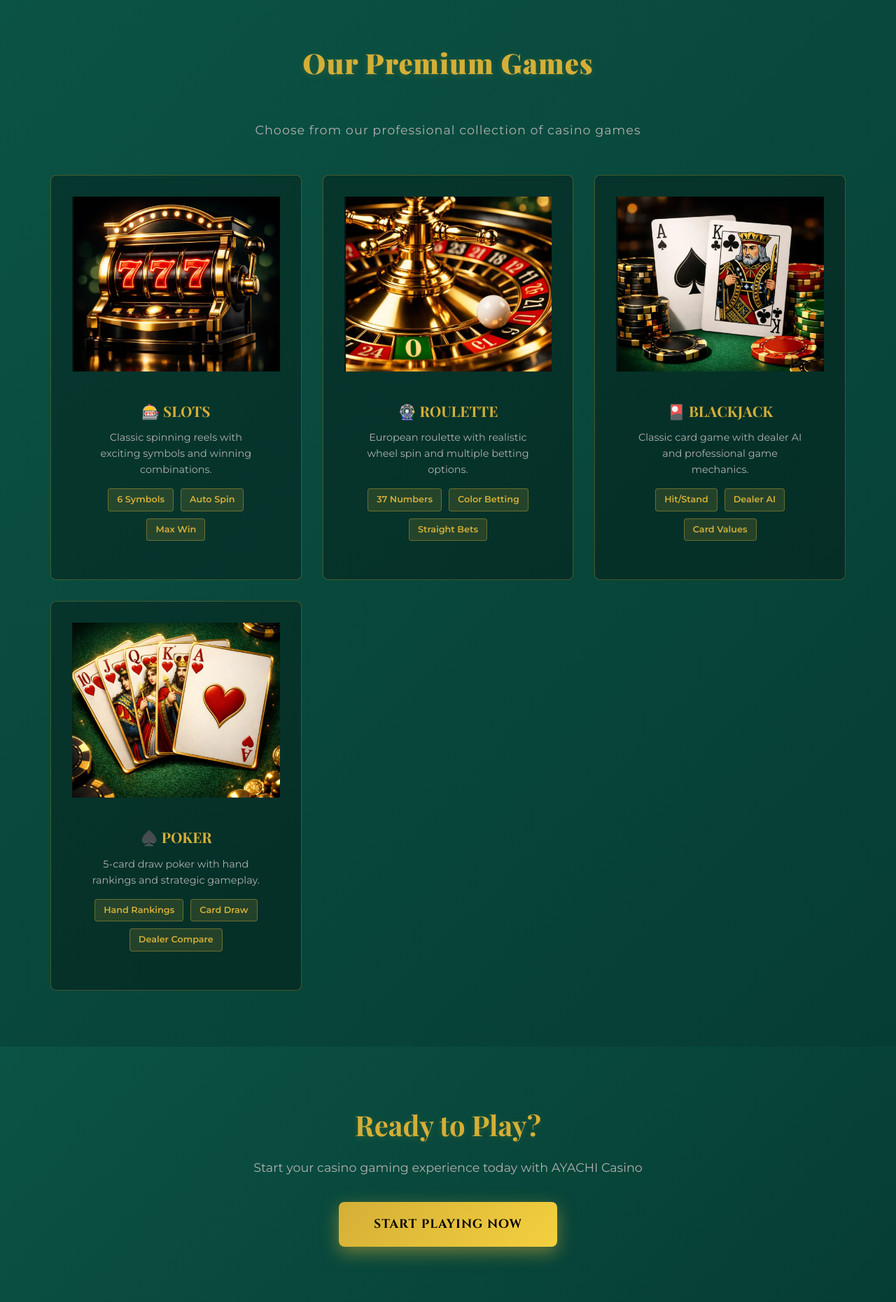
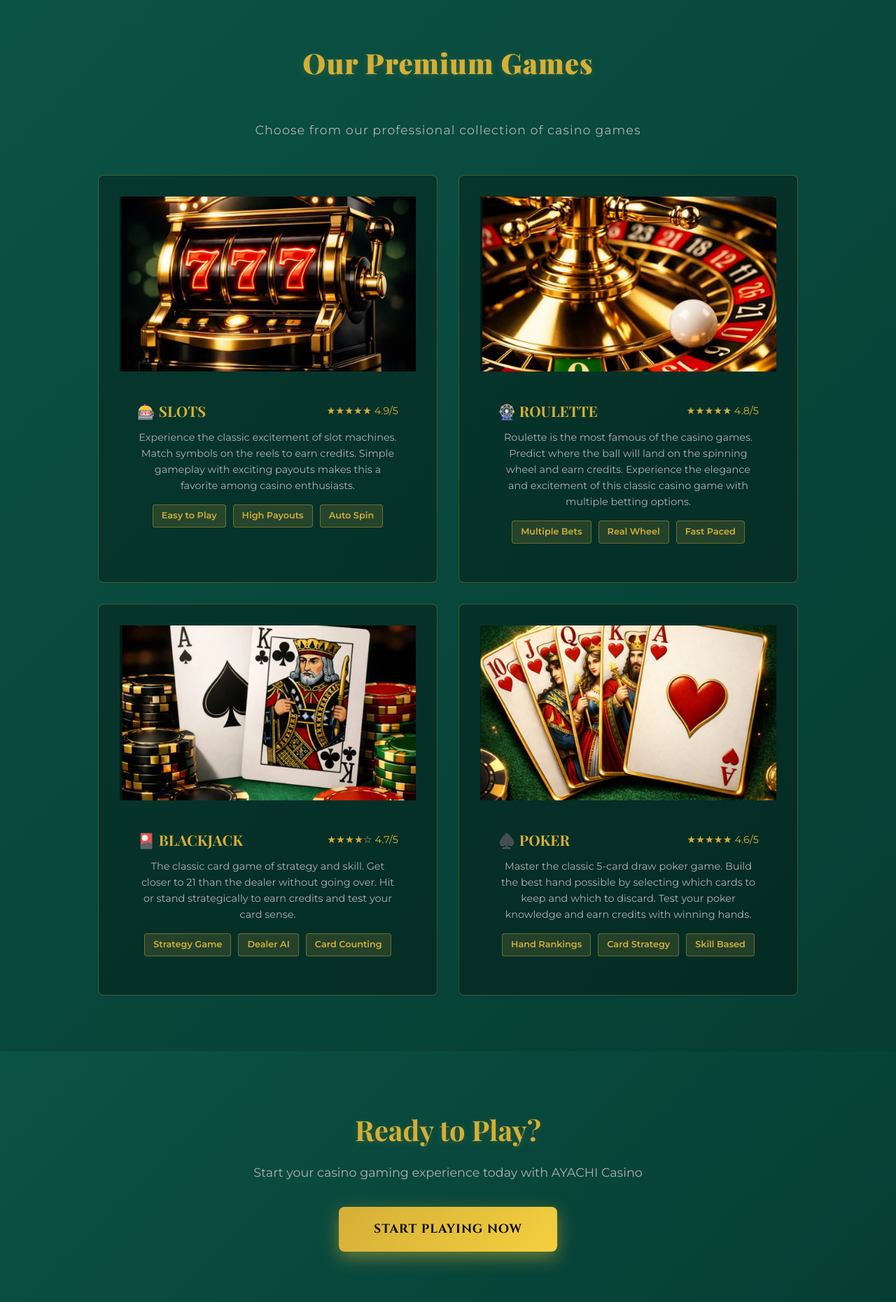
Before and after one commit to Krishnaait/AYACHI-casino, a PHP site: page / in a window 1280 px wide. Shown: the part 1939-3800 px from the top of the page at 70% size. Run offline with PHP 8.4, Linux system fonts and the light colour scheme.

Commit message:
Enhance homepage: 2x2 games grid, add ratings, improve descriptions and feature tags

```diff
--- a/index.php
+++ b/index.php
@@ -214,8 +214,16 @@ include 'includes/header.php';
 
     .games-grid {
         display: grid;
-        grid-template-columns: repeat(auto-fit, minmax(280px, 1fr));
+        grid-template-columns: repeat(2, 1fr);
         gap: 30px;
+        max-width: 1000px;
+        margin: 0 auto;
+    }
+
+    @media (max-width: 768px) {
+        .games-grid {
+            grid-template-columns: 1fr;
+        }
     }
 
     .game-card {
@@ -489,12 +497,15 @@ include 'includes/header.php';
                     </div>
                 </div>
                 <div class="game-info">
-                    <h3>🎰 SLOTS</h3>
-                    <p>Classic spinning reels with exciting symbols and winning combinations.</p>
+                    <div style="display: flex; justify-content: space-between; align-items: center; margin-bottom: 10px;">
+                        <h3 style="margin: 0;">🎰 SLOTS</h3>
+                        <span style="color: #d4af37; font-size: 0.9rem;">★★★★★ 4.9/5</span>
+                    </div>
+                    <p>Experience the classic excitement of slot machines. Match symbols on the reels to earn credits. Simple gameplay with exciting payouts makes this a favorite among casino enthusiasts.</p>
                     <div class="game-specs">
-                        <span>6 Symbols</span>
+                        <span>Easy to Play</span>
+                        <span>High Payouts</span>
                         <span>Auto Spin</span>
-                        <span>Max Win</span>
                     </div>
                 </div>
             </div>
@@ -508,12 +519,15 @@ include 'includes/header.php';
                     </div>
                 </div>
                 <div class="game-info">
-                    <h3>🎡 ROULETTE</h3>
-                    <p>European roulette with realistic wheel spin and multiple betting options.</p>
+                    <div style="display: flex; justify-content: space-between; align-items: center; margin-bottom: 10px;">
+                        <h3 style="margin: 0;">🎡 ROULETTE</h3>
+                        <span style="color: #d4af37; font-size: 0.9rem;">★★★★★ 4.8/5</span>
+                    </div>
+                    <p>Roulette is the most famous of the casino games. Predict where the ball will land on the spinning wheel and earn credits. Experience the elegance and excitement of this classic casino game with multiple betting options.</p>
                     <div class="game-specs">
-                        <span>37 Numbers</span>
-                        <span>Color Betting</span>
-                        <span>Straight Bets</span>
+                        <span>Multiple Bets</span>
+                        <span>Real Wheel</span>
+                        <span>Fast Paced</span>
                     </div>
                 </div>
             </div>
@@ -527,12 +541,15 @@ include 'includes/header.php';
                     </div>
                 </div>
                 <div class="game-info">
-                    <h3>🎴 BLACKJACK</h3>
-                    <p>Classic card game with dealer AI and professional game mechanics.</p>
+                    <div style="display: flex; justify-content: space-between; align-items: center; margin-bottom: 10px;">
+                        <h3 style="margin: 0;">🎴 BLACKJACK</h3>
+                        <span style="color: #d4af37; font-size: 0.9rem;">★★★★☆ 4.7/5</span>
+                    </div>
+                    <p>The classic card game of strategy and skill. Get closer to 21 than the dealer without going over. Hit or stand strategically to earn credits and test your card sense.</p>
                     <div class="game-specs">
-                        <span>Hit/Stand</span>
+                        <span>Strategy Game</span>
                         <span>Dealer AI</span>
-                        <span>Card Values</span>
+                        <span>Card Counting</span>
                     </div>
                 </div>
             </div>
@@ -546,12 +563,15 @@ include 'includes/header.php';
                     </div>
                 </div>
                 <div class="game-info">
-                    <h3>♠️ POKER</h3>
-                    <p>5-card draw poker with hand rankings and strategic gameplay.</p>
+                    <div style="display: flex; justify-content: space-between; align-items: center; margin-bottom: 10px;">
+                        <h3 style="margin: 0;">♠️ POKER</h3>
+                        <span style="color: #d4af37; font-size: 0.9rem;">★★★★★ 4.6/5</span>
+                    </div>
+                    <p>Master the classic 5-card draw poker game. Build the best hand possible by selecting which cards to keep and which to discard. Test your poker knowledge and earn credits with winning hands.</p>
                     <div class="game-specs">
                         <span>Hand Rankings</span>
-                        <span>Card Draw</span>
-                        <span>Dealer Compare</span>
+                        <span>Card Strategy</span>
+                        <span>Skill Based</span>
                     </div>
                 </div>
             </div>
```
